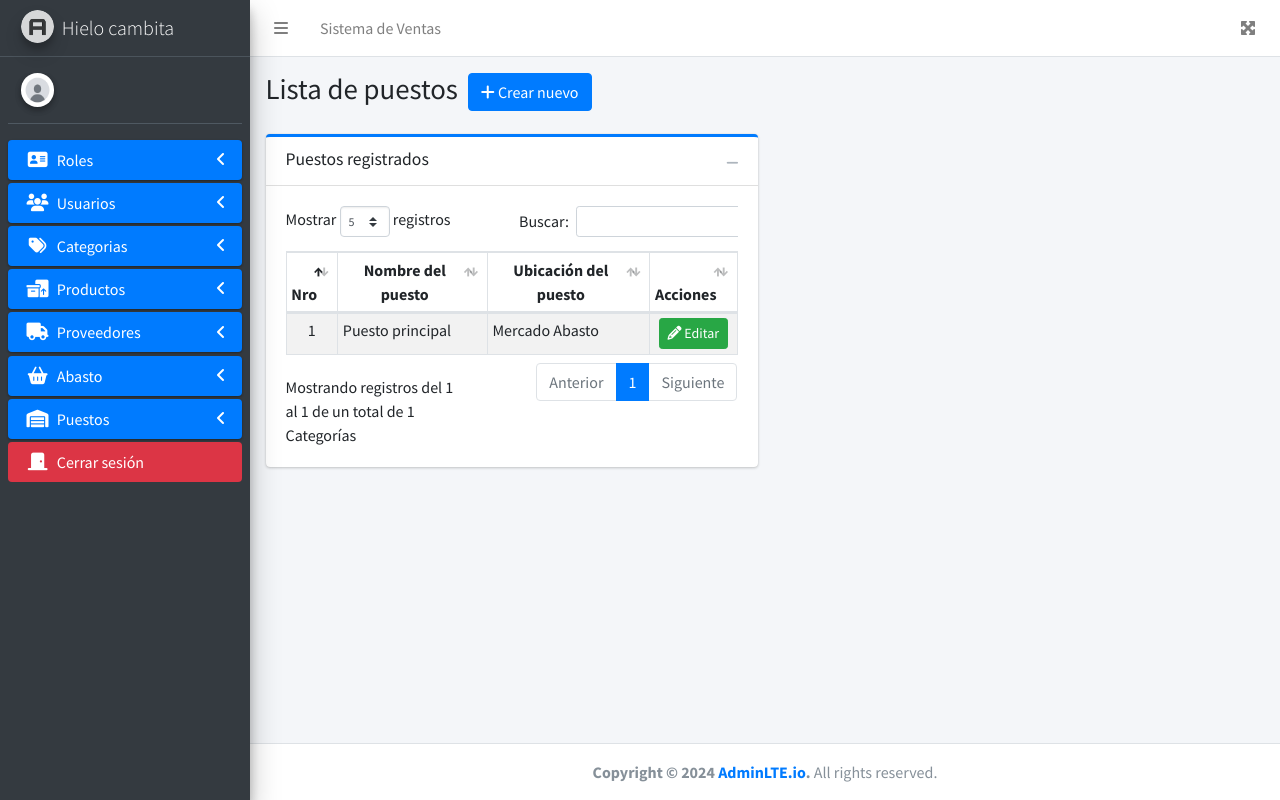
After one commit to WorkTeam01/SistemaVentas_HieloCambita, a PHP site: page /sistemaventashielocambita/Views/Puesto/index.php in a window 1280 px wide. The commit adds this page. Run offline with PHP 8.4, Linux system fonts and the light colour scheme; a user stored in the database is signed in; data comes from the database, SQL or seed files in the repository; data that the repository does not hold is empty; some libraries are stand-ins or nearby versions.

Commit message:
Modulo de puesto

```diff
--- a/App/Controllers/abasto/listado_de_abastos.php
+++ b/App/Controllers/abasto/listado_de_abastos.php
@@ -1,7 +1,7 @@
 <?php
 
 $sql_abasto = "SELECT aba.IdAbasto, aba.NroAbasto, aba.ComprobanteAbasto, aba.PrecioAbasto, aba.CantidadAbasto, aba.FechaAbasto, aba.Notas, p.*, pro.NombreProveedor,
-                pro.CelularProveedor, pro.TelefonoProveedor, pro.EmailProveedor, pro.DireccionProveedor, us.NombresUsuario, cat.NombreCategoria
+                pro.CelularProveedor, pro.TelefonoProveedor, pro.EmailProveedor, pro.DireccionProveedor, us.NombresUsuario, us.ApellidosUsuario, cat.NombreCategoria
                 FROM abasto aba
                 INNER JOIN producto p ON aba.IdProducto = p.IdProducto
                 INNER JOIN proveedor pro ON aba.IdProveedor = pro.IdProveedor
--- a/App/Controllers/login/ingreso.php
+++ b/App/Controllers/login/ingreso.php
@@ -6,7 +6,7 @@ $user = $_POST['user'];
 $password_user = $_POST['password_user'];
 
 $contador = 0;
-$sql = "SELECT * FROM usuario WHERE Usuario = '$user'";
+$sql = "SELECT * FROM usuario WHERE Usuario = '$user' OR EmailUsuario = '$user'";
 $query = $pdo->prepare($sql);
 $query->execute();
 
--- /dev/null
+++ b/App/Controllers/puesto/listado_de_puestos.php
@@ -0,0 +1,7 @@
+<?php
+
+$sql_puestos = "SELECT * FROM puesto";
+$query_puestos = $pdo->query($sql_puestos);
+$query_puestos->execute();
+$total_puestos = $query_puestos->rowCount();
+$puestos_datos = $query_puestos->fetchAll(PDO::FETCH_ASSOC);
--- a/Views/Abasto/create.php
+++ b/Views/Abasto/create.php
@@ -401,7 +401,7 @@ include_once '../../App/Controllers/abasto/listado_de_abastos.php';
                                         <div class="col-md-12">
                                             <div class="form-group">
                                                 <label>Precio del abasto</label>
-                                                <input type="text" class="form-control" id="precio_abasto">
+                                                <input type="text" class="form-control" id="precio_abasto" min="0" step="0.01">
                                                 <small class="text-danger d-none" id="lbl_precio_abasto">* Debe agregar el precio del abasto</small>
                                             </div>
                                         </div>
@@ -420,7 +420,7 @@ include_once '../../App/Controllers/abasto/listado_de_abastos.php';
                                         <div class="col-md-12">
                                             <div class="form-group">
                                                 <label>Cantidad de abasto</label>
-                                                <input type="number" id="cantidad_abasto" class="form-control text-center">
+                                                <input type="number" id="cantidad_abasto" class="form-control text-center" min="0">
                                                 <small class="text-danger d-none" id="lbl_cantidad_abasto">* Debe agregar el precio del abasto</small>
                                             </div>
                                             <script>
--- a/Views/Abasto/index.php
+++ b/Views/Abasto/index.php
@@ -75,8 +75,8 @@ include_once '../../App/Controllers/abasto/listado_de_abastos.php';
                                                     </div>
                                                 </td>
                                                 <td><?php echo $abasto_dato['ComprobanteAbasto']; ?></td>
-                                                <td><?php echo $abasto_dato['NombresUsuario']; ?></td>
-                                                <td><?php echo $abasto_dato['PrecioAbasto']; ?></td>
+                                                <td><?php echo $abasto_dato['NombresUsuario'] . " " . $abasto_dato['ApellidosUsuario']; ?></td>
+                                                <td>Bs. <?php echo $abasto_dato['PrecioAbasto']; ?></td>
                                                 <td><?php echo $abasto_dato['CantidadAbasto']; ?></td>
                                                 <td class="text-center">
                                                     <div class="btn-group">
--- a/Views/Categorias/index.php
+++ b/Views/Categorias/index.php
@@ -14,7 +14,7 @@ include_once '../../App/Controllers/categorias/listado_de_categorias.php';
             <div class="row mb-2">
                 <div class="col-sm-12">
                     <h1 class="m-0">Lista de categorías
-                        <button type="button" class="btn btn-primary ml-3" data-toggle="modal" data-target="#modal-create">
+                        <button type="button" class="btn btn-primary ml-1" data-toggle="modal" data-target="#modal-create">
                             <i class="fas fa-plus"></i> Crear nueva
                         </button>
                     </h1>
--- a/Views/Layouts/header.php
+++ b/Views/Layouts/header.php
@@ -206,6 +206,24 @@
                                 </li>
                             </ul>
                         </li>
+                        <!-- Modulo de puestos -->
+                        <li class="nav-item">
+                            <a href="#" class="nav-link active">
+                                <i class="nav-icon fas fa-warehouse"></i>
+                                <p>
+                                    Puestos
+                                    <i class="right fas fa-angle-left"></i>
+                                </p>
+                            </a>
+                            <ul class="nav nav-treeview">
+                                <li class="nav-item">
+                                    <a href="<?php echo $URL; ?>/Views/Puesto" class="nav-link">
+                                        <i class="far fa-circle nav-icon"></i>
+                                        <p>Lista de puestos</p>
+                                    </a>
+                                </li>
+                            </ul>
+                        </li>
                         <li class="nav-item">
                             <a href="<?php echo $URL; ?>/App/Controllers/login/cerrar_sesion.php" class="nav-link bg-danger">
                                 <i class="nav-icon fas fa-door-closed"></i>
--- a/Views/Layouts/sesion.php
+++ b/Views/Layouts/sesion.php
@@ -4,7 +4,7 @@ $Año = date('Y');
 if (isset($_SESSION['sesion_user'])) {
     $user_session = $_SESSION['sesion_user'];
     $sql = "SELECT us.IdUsuario, us.Usuario, us.NombresUsuario, us.ApellidosUsuario, tip.RolUsuario FROM usuario us
-                INNER JOIN rol_usuario tip on us.IdRolUsuario = tip.IdRolUsuario WHERE Usuario = '$user_session'";
+                INNER JOIN rol_usuario tip on us.IdRolUsuario = tip.IdRolUsuario WHERE Usuario = '$user_session' OR EmailUsuario = '$user_session'";
     $query = $pdo->prepare($sql);
     $query->execute();
 
@@ -17,6 +17,5 @@ if (isset($_SESSION['sesion_user'])) {
         $rol_sesion = $usuario['RolUsuario'];
     }
 } else {
-    echo "No existe sesion";
     header('Location:' . $URL . '/Views/login.php');
 }
--- a/Views/Proveedores/index.php
+++ b/Views/Proveedores/index.php
@@ -14,7 +14,7 @@ include_once '../../App/Controllers/proveedores/listado_de_proveedores.php';
             <div class="row mb-2">
                 <div class="col-sm-12">
                     <h1 class="m-0">Lista de proveedores
-                        <button type="button" class="btn btn-primary ml-3" data-toggle="modal" data-target="#modal-create">
+                        <button type="button" class="btn btn-primary ml-1" data-toggle="modal" data-target="#modal-create">
                             <i class="fas fa-plus"></i> Crear nuevo
                         </button>
                     </h1>
--- /dev/null
+++ b/Views/Puesto/index.php
@@ -0,0 +1,264 @@
+<?php
+include_once '../../App/config.php';
+include_once '../../Views/Layouts/sesion.php';
+
+include_once '../../Views/Layouts/header.php';
+
+include_once '../../App/Controllers/puesto/listado_de_puestos.php';
+?>
+<!-- Content Wrapper. Contains page content -->
+<div class="content-wrapper">
+    <!-- Content Header (Page header) -->
+    <div class="content-header">
+        <div class="container-fluid">
+            <div class="row mb-2">
+                <div class="col-sm-12">
+                    <h1 class="m-0">Lista de puestos
+                        <button type="button" class="btn btn-primary ml-1" data-toggle="modal" data-target="#modal-create">
+                            <i class="fas fa-plus"></i> Crear nuevo
+                        </button>
+                    </h1>
+                </div><!-- /.col -->
+            </div><!-- /.row -->
+        </div><!-- /.container-fluid -->
+    </div>
+    <!-- /.content-header -->
+
+    <!-- Main content -->
+    <div class="content">
+        <div class="container-fluid">
+            <div class="row">
+                <div class="col-md-6">
+                    <div class="card card-outline card-primary">
+                        <div class="card-header">
+                            <h3 class="card-title">Puestos registrados</h3>
+                            <div class="card-tools">
+                                <button type="button" class="btn btn-tool" data-card-widget="collapse"> <i class="fas fa-minus"></i></button>
+                            </div>
+                        </div>
+                        <div class="card-body" style="display: block;">
+                            <div class="table-responsive">
+                                <table id="example1" class="table table-bordered table-hover table-striped table-sm">
+                                    <thead>
+                                        <tr>
+                                            <th class="text-center">Nro</th>
+                                            <th class="text-center">Nombre del puesto</th>
+                                            <th class="text-center">Ubicación del puesto</th>
+                                            <th class="text-center">Acciones</th>
+                                        </tr>
+                                    </thead>
+                                    <tbody>
+                                        <?php
+                                        $contador = 0;
+                                        foreach ($puestos_datos as $puesto_dato) {
+                                            $id_puesto = $puesto_dato['IdPuesto'];
+                                            $nombre_puesto = $puesto_dato['NombrePuesto'];
+                                            $ubicacion_puesto = $puesto_dato['UbicacionPuesto'];
+                                        ?>
+                                            <tr>
+                                                <td class="text-center"><?php echo $contador += 1; ?></td>
+                                                <td><?php echo $nombre_puesto; ?></td>
+                                                <td><?php echo $ubicacion_puesto; ?></td>
+                                                <td>
+                                                    <div class="text-center">
+                                                        <button type="button" class="btn btn-success btn-sm" data-toggle="modal" data-target="#modal-update<?php echo $id_puesto; ?>">
+                                                            <i class="fas fa-pencil-alt"></i> Editar
+                                                        </button>
+                                                    </div>
+                                                    <!-- Modal update puesto -->
+                                                    <div class="modal fade" id="modal-update<?php echo $id_puesto; ?>">
+                                                        <div class="modal-dialog">
+                                                            <div class="modal-content">
+                                                                <div class="modal-header bg-success">
+                                                                    <h4 class="modal-title">Actualizar puesto</h4>
+                                                                    <button type="button" class="close" data-dismiss="modal" aria-label="Close">
+                                                                        <span aria-hidden="true">&times;</span>
+                                                                    </button>
+                                                                </div>
+                                                                <div class="modal-body">
+                                                                    <div class="row">
+                                                                        <div class="col-md-12">
+                                                                            <div class="form-group">
+                                                                                <label for="nombre_puesto">Nombre del puesto</label>
+                                                                                <input type="text" id="nombre_puesto<?php echo $id_puesto; ?>" value="<?php echo $nombre_puesto; ?>" class="form-control">
+                                                                                <small class="text-danger d-none" id="lbl_nombre_puesto_update<?php echo $id_puesto; ?>">* Debe ingresar el nombre del puesto</small>
+                                                                            </div>
+                                                                            <div class="form-group">
+                                                                                <label for="ubicacion_puesto">Ubicación del puesto</label>
+                                                                                <input type="text" id="ubicacion_puesto<?php echo $id_puesto; ?>" value="<?php echo $ubicacion_puesto; ?>" class="form-control">
+                                                                                <small class="text-danger d-none" id="lbl_ubicacion_puesto_update<?php echo $id_puesto; ?>">* Debe ingresar la ubicación del puesto</small>
+                                                                            </div>
+                                                                        </div>
+                                                                    </div>
+                                                                </div>
+                                                                <div class="modal-footer justify-content-between">
+                                                                    <button type="button" class="btn btn-default" data-dismiss="modal">Cancelar</button>
+                                                                    <button type="button" class="btn btn-success" id="btn_update<?php echo $id_puesto; ?>">Actualizar puesto</button>
+                                                                </div>
+                                                            </div>
+                                                        </div>
+                                                    </div>
+                                                    <script>
+                                                        $('#btn_update<?php echo $id_puesto; ?>').click(function() {
+                                                            var nombre_puesto = $('#nombre_puesto<?php echo $id_puesto; ?>').val();
+                                                            var ubicacion_puesto = $('#ubicacion_puesto<?php echo $id_puesto; ?>').val();
+                                                            var id_puesto = '<?php echo $id_puesto; ?>';
+
+                                                            if (nombre_puesto == "") {
+                                                                $('#nombre_puesto<?php echo $id_puesto; ?>').focus();
+                                                                $('#lbl_nombre_puesto_update<?php echo $id_puesto; ?>').removeClass('d-none');
+                                                            } else if (ubicacion_puesto == "") {
+                                                                $('#ubicacion_puesto<?php echo $id_puesto; ?>').focus();
+                                                                $('#lbl_ubicacion_puesto_update<?php echo $id_puesto; ?>');
+                                                            } else {
+                                                                var url = "../../App/Controllers/puesto/update_de_puestos.php";
+                                                                $.get(url, {
+                                                                    id_puesto: id_puesto,
+                                                                    nombre_puesto: nombre_puesto,
+                                                                    ubicacion_puesto: ubicacion_puesto
+                                                                }, function(datos) {
+                                                                    $('#respuesta_update<?php echo $id_puesto; ?>').html(datos);
+                                                                });
+                                                            }
+                                                        });
+                                                    </script>
+                                                    <div id="respuesta_update<?php echo $id_puesto; ?>"></div>
+                                                </td>
+                                            </tr>
+                                        <?php } ?>
+                                    </tbody>
+                                </table>
+                                <!-- Fin de load_puesto -->
+                            </div>
+                        </div>
+                    </div>
+                </div>
+            </div>
+        </div><!-- /.container-fluid -->
+    </div>
+    <!-- /.content -->
+</div>
+<!-- /.content-wrapper -->
+
+<?php include_once '../../Views/Layouts/mensajes.php'; ?>
+<?php include_once '../../Views/Layouts/footer.php'; ?>
+
+<!-- Page specific script -->
+<script>
+    $("#example1").DataTable({
+        "responsive": true,
+        "autoWidth": false,
+        buttons: [{
+                extend: 'collection',
+                text: 'Reportes',
+                orientation: 'landscape',
+                buttons: [{
+                    text: 'Copiar',
+                    extend: 'copy'
+                }, {
+                    extend: 'pdf',
+                }, {
+                    extend: 'csv',
+                }, {
+                    extend: 'excel',
+                }, {
+                    text: 'Imprimir',
+                    extend: 'print'
+                }]
+            },
+            {
+                extend: 'colvis',
+                text: 'Visualización de columnas'
+            }
+        ],
+        "pageLength": 5,
+        lengthMenu: [
+            [3, 5, 10, 25, 50],
+            [3, 5, 10, 25, 50]
+        ],
+        "language": {
+            "sProcessing": "Procesando...",
+            "sLengthMenu": "Mostrar _MENU_ registros",
+            "sZeroRecords": "No se encontraron resultados",
+            "sEmptyTable": "Ningún dato disponible en esta tabla",
+            "sInfo": "Mostrando registros del _START_ al _END_ de un total de _TOTAL_ Categorías",
+            "sInfoEmpty": "Mostrando registros del 0 al 0 de un total de 0 Categorías",
+            "sInfoFiltered": "(filtrado de un total de _MAX_ Categorías)",
+            "sInfoPostFix": "",
+            "sSearch": "Buscar:",
+            "sUrl": "",
+            "sInfoThousands": ",",
+            "sLoadingRecords": "Cargando...",
+            "oPaginate": {
+                "sFirst": "Primero",
+                "sLast": "Último",
+                "sNext": "Siguiente",
+                "sPrevious": "Anterior"
+            },
+            "oAria": {
+                "sSortAscending": ": Activar para ordenar la columna de manera ascendente",
+                "sSortDescending": ": Activar para ordenar la columna de manera descendente"
+            }
+        }
+    }).buttons().container().appendTo('#example1_wrapper .col-md-6:eq(0)');
+</script>
+
+<!-- Modal para creación de puestos -->
+<div class="modal fade" id="modal-create">
+    <div class="modal-dialog">
+        <div class="modal-content">
+            <div class="modal-header bg-primary">
+                <h4 class="modal-title">Crear puesto</h4>
+                <button type="button" class="close" data-dismiss="modal" aria-label="Close">
+                    <span aria-hidden="true">&times;</span>
+                </button>
+            </div>
+            <div class="modal-body">
+                <div class="row">
+                    <div class="col-md-12">
+                        <div class="form-group">
+                            <label for="nombre_puesto">Nombre del puesto</label>
+                            <input type="text" id="nombre_puesto" class="form-control">
+                            <small class="text-danger d-none" id="lbl_nombre_puesto_create">* Debe agregar el nombre del puesto</small>
+                        </div>
+                        <div class="form-group">
+                            <label for="ubicacion_puesto">Ubicación del puesto</label>
+                            <input type="text" id="ubicacion_puesto" class="form-control">
+                            <small class="text-danger d-none" id="lbl_ubicacion_puesto_create">* Debe agregar la ubicación del puesto</small>
+                        </div>
+                    </div>
+                </div>
+            </div>
+            <div class="modal-footer justify-content-between">
+                <button type="button" class="btn btn-default" data-dismiss="modal">Cancelar</button>
+                <button type="button" class="btn btn-primary" id="btn_create">Crear puesto</button>
+            </div>
+        </div>
+    </div>
+</div>
+
+<script>
+    $('#btn_create').click(function() {
+
+        var nombre_puesto = $('#nombre_puesto').val();
+        var ubicacion_puesto = $('#ubicacion_puesto').val();
+        var url = "../../App/Controllers/puesto/registro_de_puestos.php";
+
+        if (nombre_puesto == "") {
+            $('#nombre_puesto').focus();
+            $('#lbl_nombre_puesto_create').removeClass('d-none');
+        } else if (ubicacion_puesto == "") {
+            $('#lbl_ubicacion_puesto_create').focus();
+            $('#lbl_ubicacion_puesto_create').removeClass('d-none');
+        } else {
+            $.get(url, {
+                nombre_puesto: nombre_puesto,
+                ubicacion_puesto: ubicacion_puesto
+            }, function(datos) {
+                $('#respuesta').html(datos);
+            });
+        }
+    });
+</script>
+
+<div id="respuesta"></div>
```
Also changed, not shown: App/Controllers/puesto/registro_de_puestos.php (added, +26 -0 lines), App/Controllers/puesto/update_de_puestos.php (added, +29 -0 lines), Views/Abasto/update.php (+4 -4 lines), Views/Productos/create.php (+35 -35 lines), Views/Productos/update.php (+5 -5 lines), Views/login.php (+15 -12 lines), bdhielocambita.sql (+87 -10 lines), index.php (+34 -0 lines).
